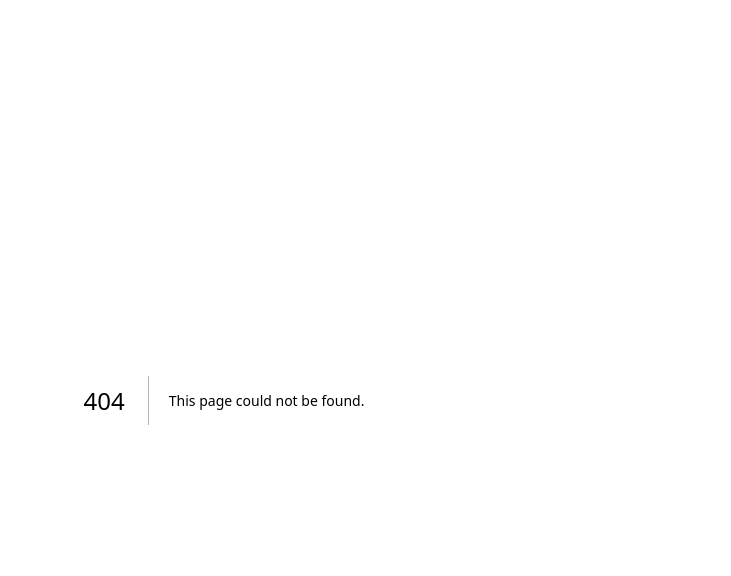
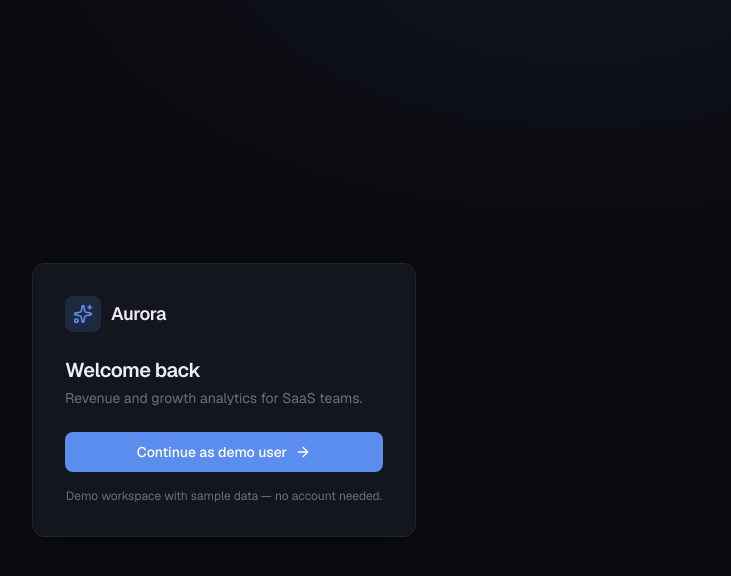
Before and after one commit to menaka809/aurora, a Next.js app: page /login in a window 1280 px wide. Before the commit this address had no page. Shown: the top 576 px of the page, without its empty margins (416-1147 px from the left). Built offline with nearby package versions, Linux system fonts and the light colour scheme.

Commit message:
feat: add 404, error and login pages

```diff
--- /dev/null
+++ b/app/(dashboard)/customers/[id]/not-found.tsx
@@ -0,0 +1,28 @@
+import Link from "next/link";
+import { ArrowLeft, UserX } from "lucide-react";
+import { Card } from "@/components/Card";
+
+export default function CustomerNotFound() {
+  return (
+    <div className="mx-auto max-w-lg pt-10">
+      <Card className="flex flex-col items-center gap-3 p-10 text-center">
+        <span className="flex h-12 w-12 items-center justify-center rounded-full bg-elevated text-muted">
+          <UserX className="h-6 w-6" />
+        </span>
+        <h2 className="text-lg font-semibold tracking-tight text-fg">
+          Customer not found
+        </h2>
+        <p className="text-sm text-muted">
+          This account doesn&apos;t exist or may have been removed.
+        </p>
+        <Link
+          href="/customers"
+          className="mt-2 inline-flex items-center gap-1.5 rounded-lg border border-border px-4 py-2 text-sm text-fg transition-colors hover:bg-elevated"
+        >
+          <ArrowLeft className="h-4 w-4" />
+          Back to customers
+        </Link>
+      </Card>
+    </div>
+  );
+}
--- /dev/null
+++ b/app/(dashboard)/error.tsx
@@ -0,0 +1,40 @@
+"use client";
+
+import { useEffect } from "react";
+import { AlertTriangle, RotateCcw } from "lucide-react";
+import { Card } from "@/components/Card";
+
+export default function DashboardError({
+  error,
+  reset,
+}: {
+  error: Error & { digest?: string };
+  reset: () => void;
+}) {
+  useEffect(() => {
+    console.error(error);
+  }, [error]);
+
+  return (
+    <div className="mx-auto max-w-lg pt-10">
+      <Card className="flex flex-col items-center gap-3 p-10 text-center">
+        <span className="flex h-12 w-12 items-center justify-center rounded-full bg-danger/10 text-danger">
+          <AlertTriangle className="h-6 w-6" />
+        </span>
+        <h2 className="text-lg font-semibold tracking-tight text-fg">
+          Something went wrong
+        </h2>
+        <p className="text-sm text-muted">
+          This view couldn&apos;t load. Try again — if it keeps happening, refresh the page.
+        </p>
+        <button
+          onClick={reset}
+          className="mt-2 inline-flex items-center gap-1.5 rounded-lg bg-primary px-4 py-2 text-sm font-medium text-white transition-opacity hover:opacity-90"
+        >
+          <RotateCcw className="h-4 w-4" />
+          Try again
+        </button>
+      </Card>
+    </div>
+  );
+}
--- /dev/null
+++ b/app/login/page.tsx
@@ -0,0 +1,40 @@
+import type { Metadata } from "next";
+import Link from "next/link";
+import { ArrowRight, Sparkles } from "lucide-react";
+
+export const metadata: Metadata = { title: "Sign in — Aurora" };
+
+// Demo sign-in. Real authentication (Supabase) replaces this in Phase 4.
+export default function LoginPage() {
+  return (
+    <main className="flex min-h-dvh items-center justify-center px-4 py-10">
+      <div className="card-shadow w-full max-w-sm rounded-xl border border-border bg-surface p-8">
+        <div className="flex items-center gap-2.5">
+          <span className="flex h-9 w-9 items-center justify-center rounded-lg bg-primary/15 text-primary">
+            <Sparkles className="h-5 w-5" />
+          </span>
+          <span className="text-lg font-semibold tracking-tight text-fg">Aurora</span>
+        </div>
+
+        <h1 className="mt-6 text-xl font-semibold tracking-tight text-fg">
+          Welcome back
+        </h1>
+        <p className="mt-1 text-sm text-muted">
+          Revenue and growth analytics for SaaS teams.
+        </p>
+
+        <Link
+          href="/"
+          className="mt-6 flex w-full items-center justify-center gap-2 rounded-lg bg-primary px-4 py-2.5 text-sm font-medium text-white transition-opacity hover:opacity-90"
+        >
+          Continue as demo user
+          <ArrowRight className="h-4 w-4" />
+        </Link>
+
+        <p className="mt-4 text-center text-xs text-muted">
+          Demo workspace with sample data — no account needed.
+        </p>
+      </div>
+    </main>
+  );
+}
--- /dev/null
+++ b/app/not-found.tsx
@@ -0,0 +1,25 @@
+import Link from "next/link";
+import { Sparkles } from "lucide-react";
+
+export default function NotFound() {
+  return (
+    <main className="flex min-h-dvh flex-col items-center justify-center gap-4 px-6 text-center">
+      <span className="flex h-12 w-12 items-center justify-center rounded-xl bg-primary/15 text-primary">
+        <Sparkles className="h-6 w-6" />
+      </span>
+      <p className="tabular text-sm text-muted">404</p>
+      <h1 className="text-2xl font-semibold tracking-tight text-fg">
+        This page doesn&apos;t exist
+      </h1>
+      <p className="max-w-sm text-sm text-muted">
+        The link may be broken, or the page may have moved.
+      </p>
+      <Link
+        href="/"
+        className="mt-2 rounded-lg bg-primary px-5 py-2.5 text-sm font-medium text-white transition-opacity hover:opacity-90"
+      >
+        Go to the dashboard
+      </Link>
+    </main>
+  );
+}
```
